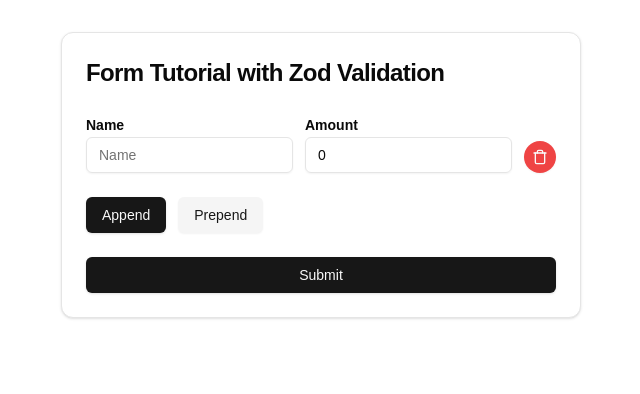
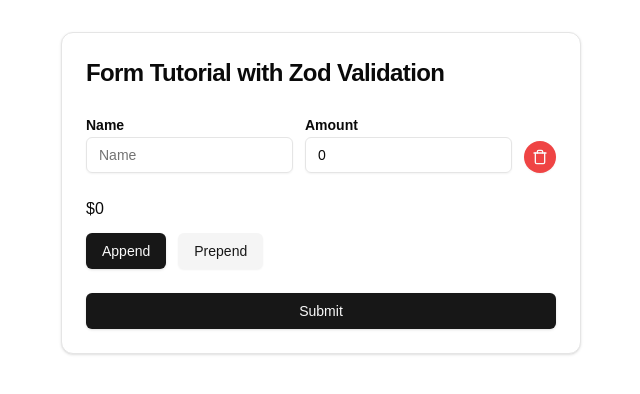
Before and after one commit to codingjogo/react-hook-form-tutorial, a Next.js app: page / in a window 1280 px wide. Shown: the top 394 px of the page, without its empty margins (319-959 px from the left). Built offline with nearby package versions, Linux system fonts and the light colour scheme.

Commit message:
feat: Add Total Amount Component & useWatch API from RHF

```diff
--- a/app/page.tsx
+++ b/app/page.tsx
@@ -12,7 +12,7 @@
 } from "@/components/ui/card";
 import { Input } from "@/components/ui/input";
 import { Label } from "@/components/ui/label";
-import { Plus, Trash } from "lucide-react";
+import { Trash } from "lucide-react";
 import { Separator } from "@/components/ui/separator";
 import { Fragment } from "react";
 
@@ -41,6 +41,7 @@
 			],
 		},
 	});
+
 	const { fields, append, prepend, remove } = useFieldArray({
 		name: "cart",
 		control,
@@ -49,7 +50,25 @@
 		}
 	});
 
-	const onSubmit = (data) => {
+	const getTotal = (payload: FormValues['cart']) => {
+		let total = 0;
+
+		for(const item of payload) {
+			total = total + (Number.isNaN(item.amount) ? 0 : item.amount);
+		}
+
+		return total;
+	}
+
+	const TotalAmount = ({control} : {control: Control<FormValues>}) => {
+		const cartValues = useWatch({
+			control,
+			name: 'cart'
+		})
+		return <p>${getTotal(cartValues)}</p>
+	}
+
+	const onSubmit = (data: FormValues) => {
 		console.log(data)
 	}
 
@@ -116,6 +135,8 @@
 
 						<p className="text-sm text-destructive">{errors.cart?.root?.message}</p>
 
+						<TotalAmount control={control}/>
+
 						{/* Buttons for RFH */}
 						<div className="flex items-center space-x-3">
 							<Button
```
